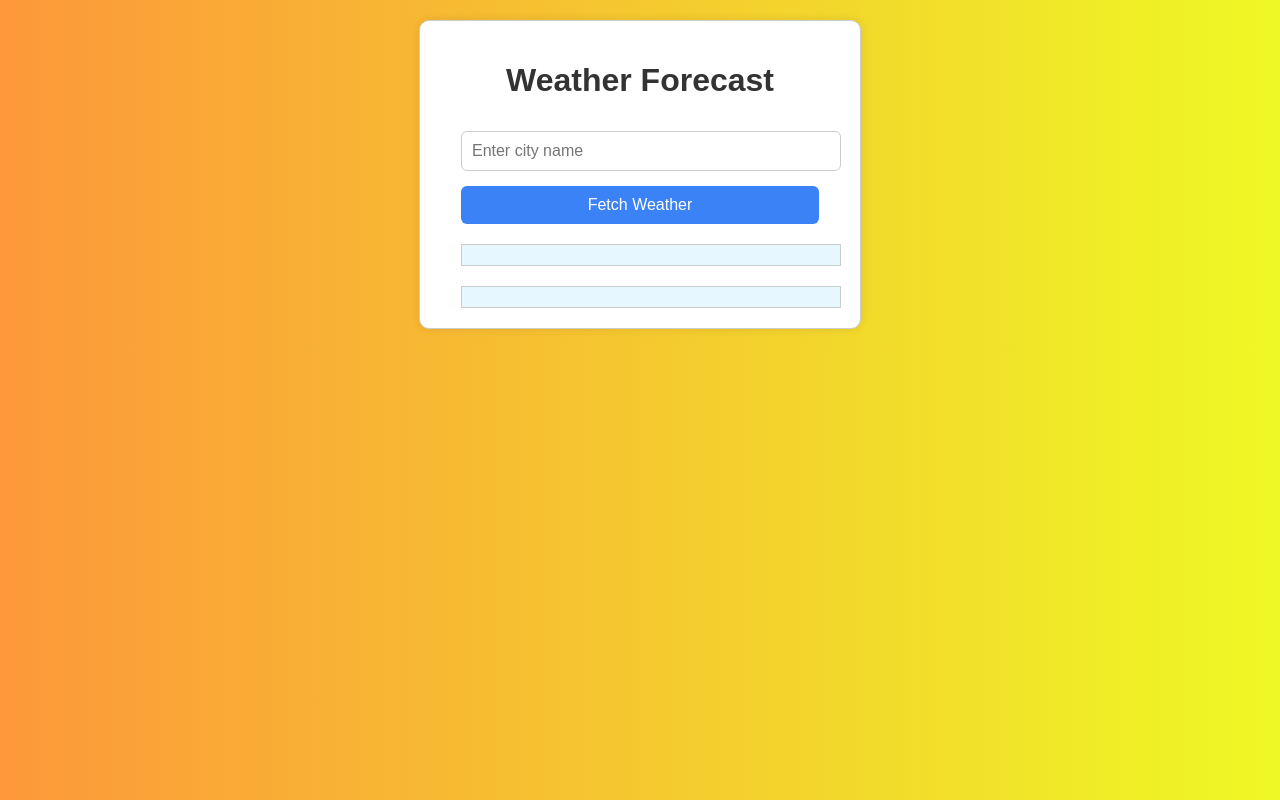
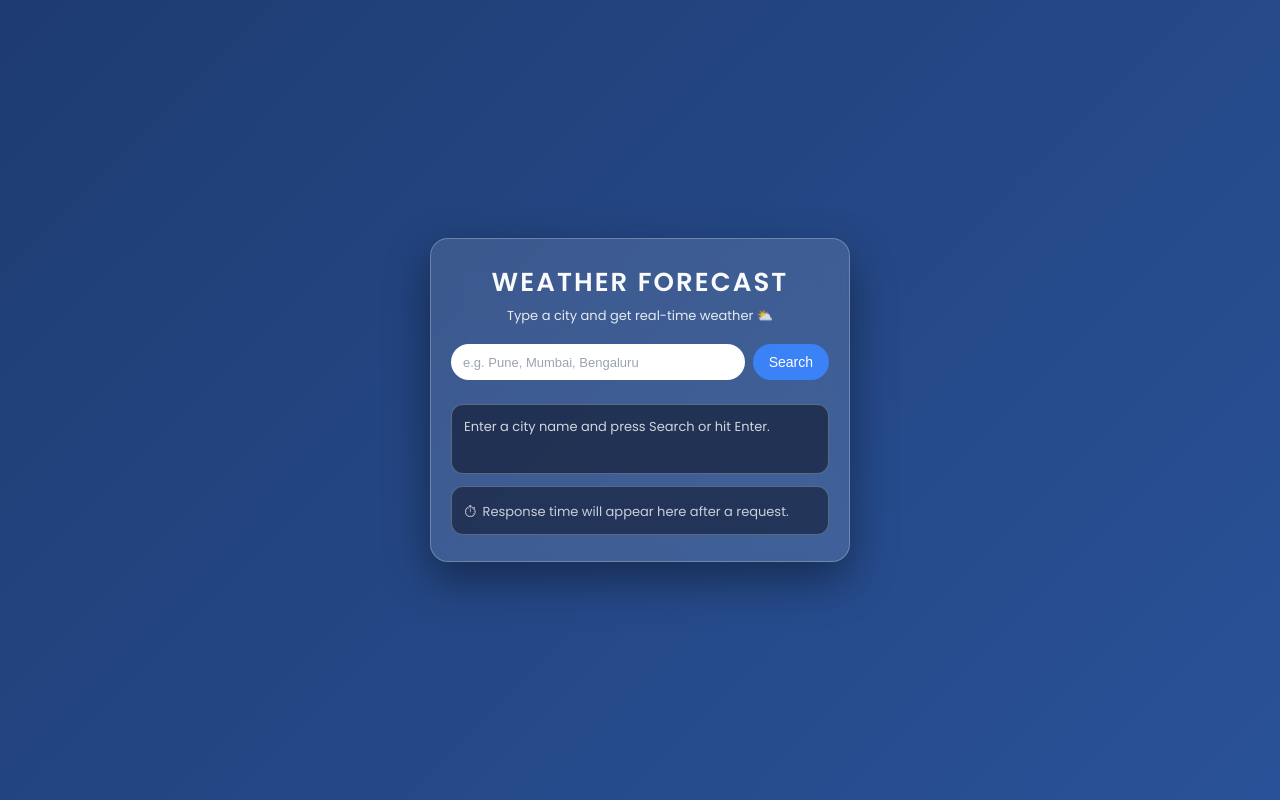
Before and after one commit to amanvaibhav162/Weatherfetch, a plain HTML site: page index.html in a window 1280 px wide. Drawn offline with Linux system fonts and the light colour scheme.

Commit message:
Improved UI

```diff
--- a/index.html
+++ b/index.html
@@ -1,80 +1,166 @@
-<!--WEATHER FETCH-->
+<!-- WEATHER FETCH -->
 
 <!DOCTYPE html>
 <html lang="en">
 <head>
-    <meta charset="UTF-8">
-    <meta name="viewport" content="width=device-width, initial-scale=1.0">
-    <title>--WEATHER--</title>
-</head>
+    <meta charset="UTF-8" />
+    <meta name="viewport" content="width=device-width, initial-scale=1.0" />
+    <title>Weather Forecast</title>
+
+    <!-- Optional: nicer font -->
+    <link href="https://fonts.googleapis.com/css2?family=Poppins:wght@300;400;600&display=swap" rel="stylesheet" />
+
     <style>
-    body{
-        font-family: Arial, sans-serif;
-        margin: 20px;
-        background: linear-gradient(to right, #fc983a, #eef924);
+        * {
+            box-sizing: border-box;
         }
-    #container{
+
+        body {
+            margin: 0;
+            min-height: 100vh;
+            display: flex;
+            justify-content: center;
+            align-items: center;
+            font-family: "Poppins", Arial, sans-serif;
+            background: linear-gradient(135deg, #1e3c72, #2a5298);
+            padding: 16px;
+        }
+
+        #container {
             display: flex;
             flex-direction: column;
-        align-items: center;
-        max-width: 400px;
-        margin: auto;
-        padding: 20px;
-        border: 1px solid #ccc;
-        border-radius: 10px;
-        background-color: #ffffff;
-        box-shadow: 0 0 10px rgba(0, 0, 0, 0.1);
+            align-items: stretch;
+            width: 100%;
+            max-width: 420px;
+            padding: 24px 20px 26px;
+            border-radius: 18px;
+            background: rgba(255, 255, 255, 0.12);
+            backdrop-filter: blur(14px);
+            border: 1px solid rgba(255, 255, 255, 0.25);
+            box-shadow: 0 18px 45px rgba(0, 0, 0, 0.4);
+            color: #f9fafb;
         }
-    h1{
+
+        h1 {
             text-align: center;
-        color: #333;
+            color: #f9fafb;
+            margin: 0 0 4px;
+            font-size: 26px;
+            letter-spacing: 0.08em;
+            text-transform: uppercase;
+        }
+
+        .subtitle {
+            text-align: center;
+            margin: 0 0 18px;
+            font-size: 13px;
+            opacity: 0.9;
+        }
+
+        .input-row {
+            display: flex;
+            gap: 8px;
+            margin-bottom: 12px;
         }
 
         #cityinput {
-        width: 100%;
-        padding: 10px;
-        margin-top: 10px;
-        border: 1px solid #ccc;
-        border-radius: 6px;
-        font-size: 16px;
+            flex: 1;
+            padding: 10px 12px;
+            border-radius: 999px;
+            border: none;
+            font-size: 14px;
+            outline: none;
         }
+
+        #cityinput::placeholder {
+            color: #9ca3af;
+            font-size: 13px;
+        }
+
         #fetchweatherbtn {
-        margin-top: 15px;
-        width:100%;
-        padding: 10px;
+            padding: 10px 16px;
             background: #3b82f6;
             color: white;
             border: none;
-        border-radius: 6px;
-        font-size: 16px;
+            border-radius: 999px;
+            font-size: 14px;
             cursor: pointer;
-        transition: 0.3s;
+            transition: 0.15s ease;
+            white-space: nowrap;
+            font-weight: 500;
         }
 
         #fetchweatherbtn:hover {
-        background: #1e60d0;
-        box-shadow: 0 4px 12px rgba(0,0,0,0.2);
+            background: #2563eb;
+            box-shadow: 0 6px 16px rgba(15, 23, 42, 0.4);
+            transform: translateY(-1px);
         }
-       #weatherresult, #responsetime {
-        margin-top: 20px;
-        padding: 10px;
-        border: 1px solid #ccc;
-        background-color: #e6f7ff;
-        height:auto;
-        width:100%;
 
+        #fetchweatherbtn:active {
+            transform: translateY(0);
+            box-shadow: none;
+        }
+
+        #weatherresult,
+        #responsetime {
+            margin-top: 12px;
+            padding: 12px 12px 10px;
+            border-radius: 12px;
+            background: rgba(15, 23, 42, 0.6);
+            border: 1px solid rgba(148, 163, 184, 0.5);
+            width: 100%;
+            color: #e5e7eb;
+            font-size: 14px;
+        }
+
+        #weatherresult {
+            min-height: 70px;
+        }
+
+        #responsetime {
+            display: flex;
+            align-items: center;
+            gap: 6px;
+            font-size: 13px;
+            opacity: 0.95;
+        }
+
+        #responsetime span.emoji {
+            font-size: 16px;
+        }
+
+        .status-text {
+            font-size: 13px;
+            opacity: 0.9;
+        }
+
+        @media (max-width: 480px) {
+            #container {
+                padding: 20px 16px 22px;
+            }
         }
     </style>
+</head>
 <body>
-    <div id = "container">
-        <div>
+    <div id="container">
         <h1>Weather Forecast</h1>
-            <input type="text" id="cityinput" placeholder="Enter city name">
-            <button id="fetchweatherbtn">Fetch Weather</button>
-            <div id="weatherresult"></div>
-            <div id="responsetime"></div>
+        <p class="subtitle">Type a city and get real-time weather ⛅</p>
+
+        <div class="input-row">
+            <input type="text" id="cityinput" placeholder="e.g. Pune, Mumbai, Bengaluru" />
+            <button id="fetchweatherbtn">Search</button>
+        </div>
+
+        <div id="weatherresult">
+            <div class="status-text">Enter a city name and press Search or hit Enter.</div>
+        </div>
+
+        <div id="responsetime">
+            <span class="emoji">⏱</span>
+            <span class="status-text">Response time will appear here after a request.</span>
         </div>
     </div>
+
     <script src="main.js"></script>
 </body>
 </html>
--- a/main.js
+++ b/main.js
@@ -25,7 +25,7 @@ const apiKey = "44325035c22759f95f063dfb8185d1b6"
             const start = performance.now();
             const response = await fetch(apiurl + `&q=${encodeURIComponent(cityname)}&appid=${apiKey}`);
             if(!response.ok){
-                weatherResult.innerHTML = "City not found. Please check the city name and try again.";
+                weatherresult.innerHTML = "City not found. Please check the city name and try again.";
                 return;
             }
             const end = performance.now();
```
Lines whose indentation alone changed are shown as unchanged.
